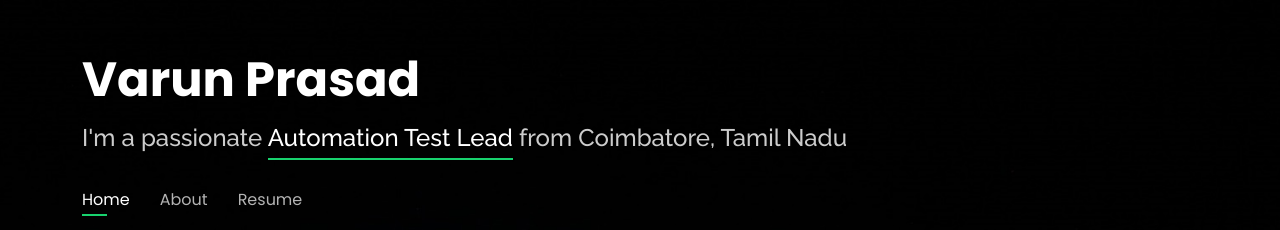
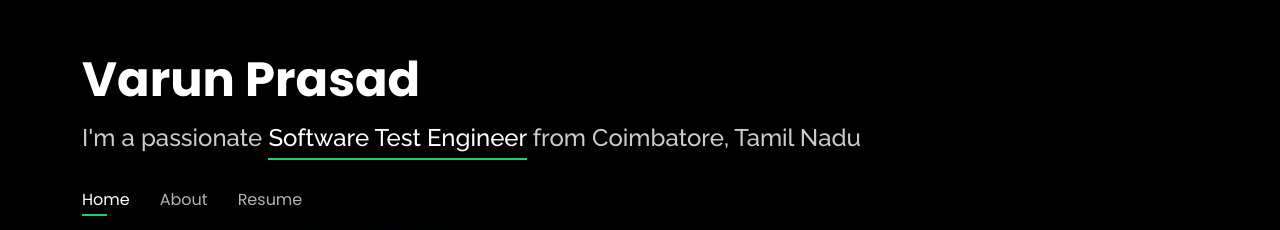
Before and after one commit to Varun-Pugazh-24/Varun-Pugazh-24.github.io, a plain HTML site: page index.html in a window 1280 px wide. Shown: the part 226-456 px from the top of the page. Drawn offline with nearby package versions, Linux system fonts and the light colour scheme.

Commit message:
monor changes

```diff
--- a/index.html
+++ b/index.html
@@ -41,7 +41,7 @@
       <h1><a href="index.html">Varun Prasad</a></h1>
       <!-- Uncomment below if you prefer to use an image logo -->
       <!-- <a href="index.html" class="mr-auto"><img src="assets/img/logo.png" alt="" class="img-fluid"></a> -->
-      <h2>I'm a passionate <span>Automation Test Lead</span> from Coimbatore, Tamil Nadu</h2>
+      <h2>I'm a passionate <span>Software Test Engineer</span> from Coimbatore, Tamil Nadu</h2>
 
       <nav id="navbar" class="navbar">
         <ul>
```
